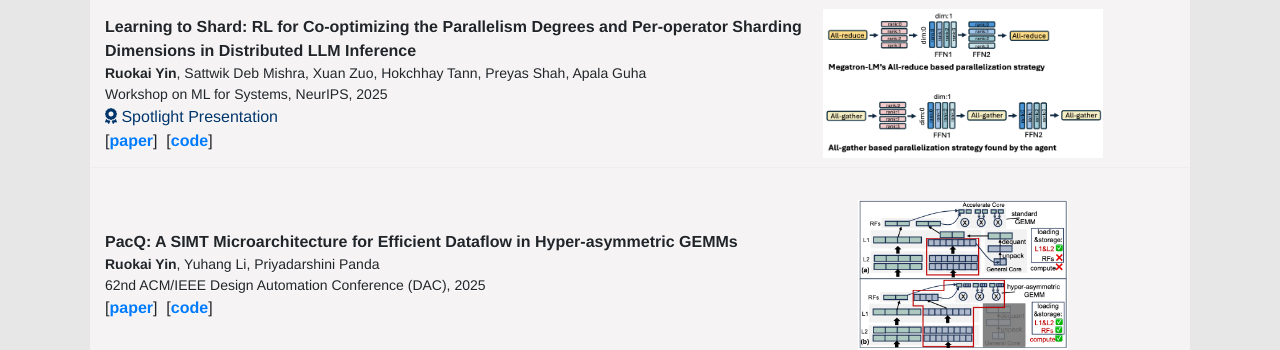
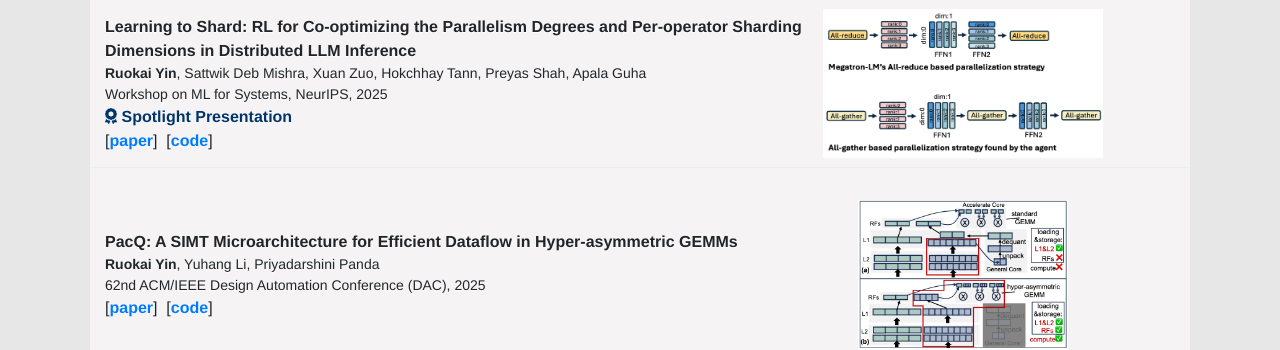
Before and after one commit to RuokaiYin/RuokaiYin.github.io, a Jekyll site: the page built from index.html, in a window 1280 px wide. Shown: the part 1157-1507 px from the top of the page. Built offline with Jekyll 4.4.1, drawn with Linux system fonts in a browser that asks for light colours.

```diff
--- a/_data/publications.yml
+++ b/_data/publications.yml
@@ -26,7 +26,7 @@
   code: https://github.com/RuokaiYin
   img: learn2shard.png
   pre: N
-  award: Spotlight Presentation
+  award: <b>Spotlight Presentation</b>
 
 - title: "PacQ: A SIMT Microarchitecture for Efficient Dataflow in Hyper-asymmetric GEMMs"
   author: >
```
